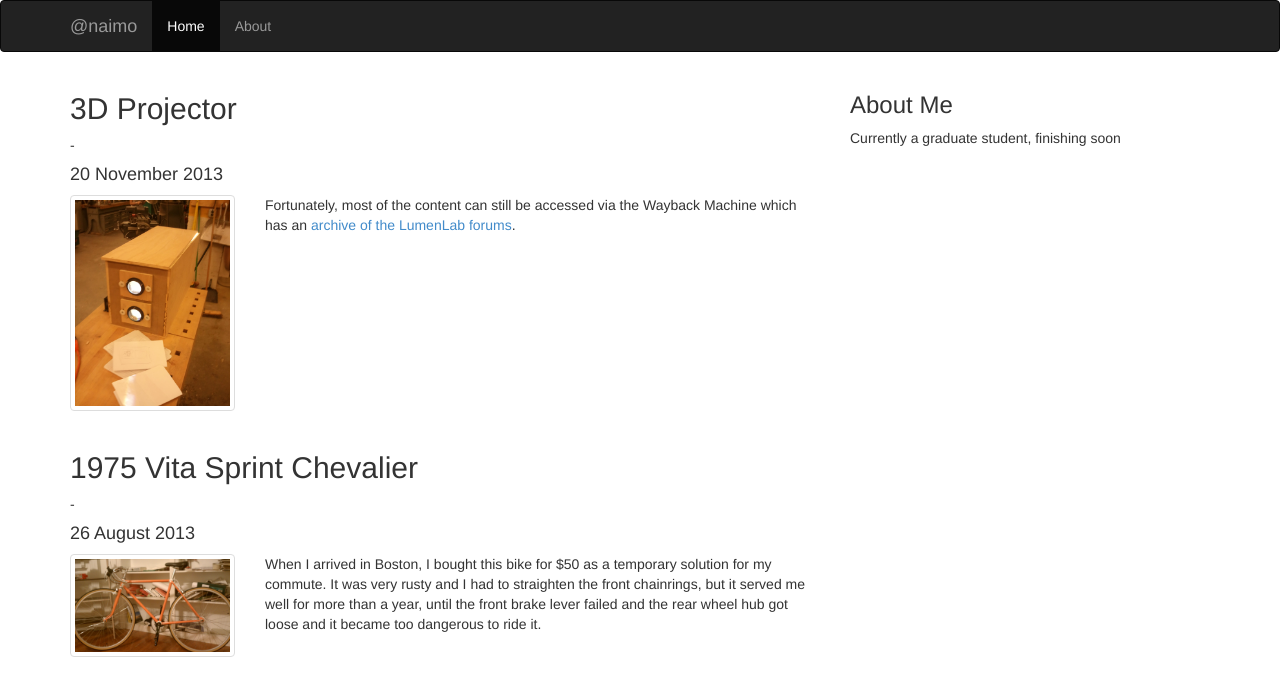
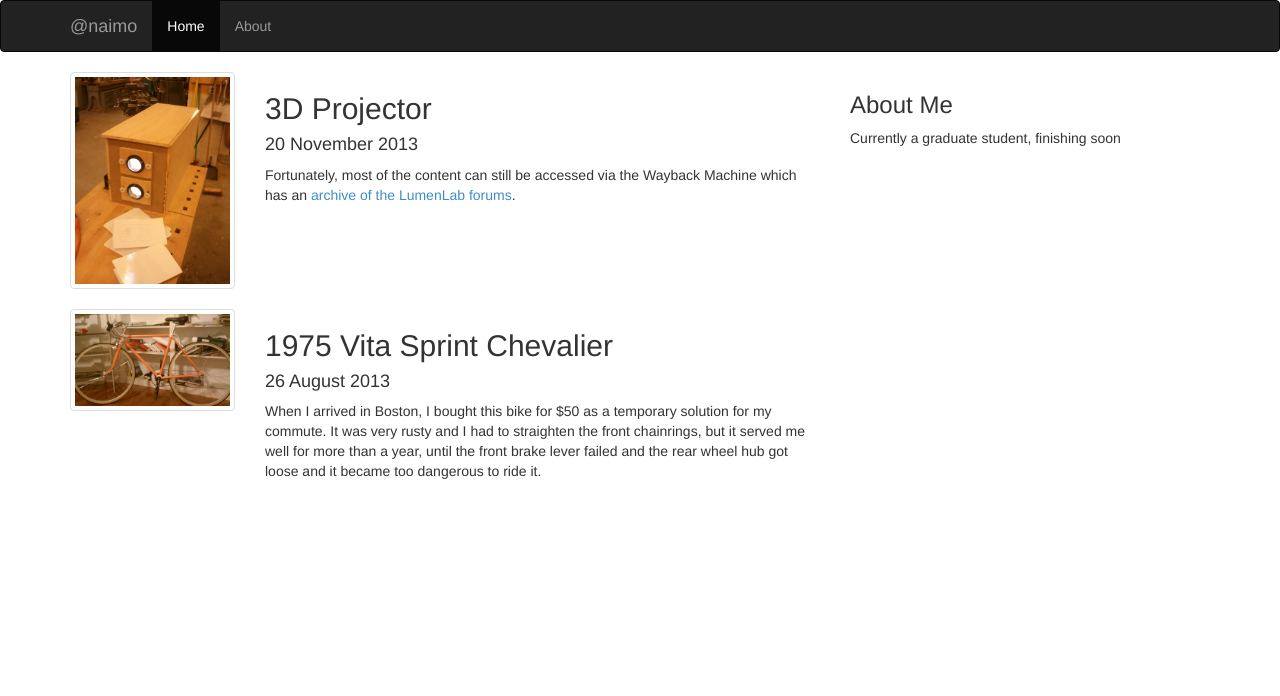
Before and after one commit to naimo/nicolas.github.com, a Jekyll site: the page built from index.html, in a window 1280 px wide. Shown: the top 696 px of the page. Built offline with Jekyll 4.4.1, drawn with Linux system fonts in a browser that asks for light colours; Markdown is read by kramdown in place of the engine named in the settings; the list of posts is cut into pages by our own code.

Commit message:
more editing on index

```diff
--- a/index.html
+++ b/index.html
@@ -3,9 +3,6 @@ title: naimo
 layout: default
 ---
 {% for post in site.posts limit: 10 %}
-<div class="row">
-  <div class="col-md-12">
-    <h2>{{ post.title }}</h2> - <h4>{{ post.date | date_to_long_string }}</h4>
 <div class="row">
 	<div class="col-md-3">
 		<a href="/2013/11/20/3d-projector/" class="thumbnail">
@@ -13,10 +10,9 @@ layout: default
 	   	</a>
 	</div>
   <div class="col-md-9">
+    <h2>{{ post.title }}</h2>
+    <h4>{{ post.date | date_to_long_string }}</h4>
     {{post.excerpt}}
   </div>
 </div>
-    </a>
-  </div>
-</div>
 {% endfor %}
```
Lines whose indentation alone changed are shown as unchanged.
